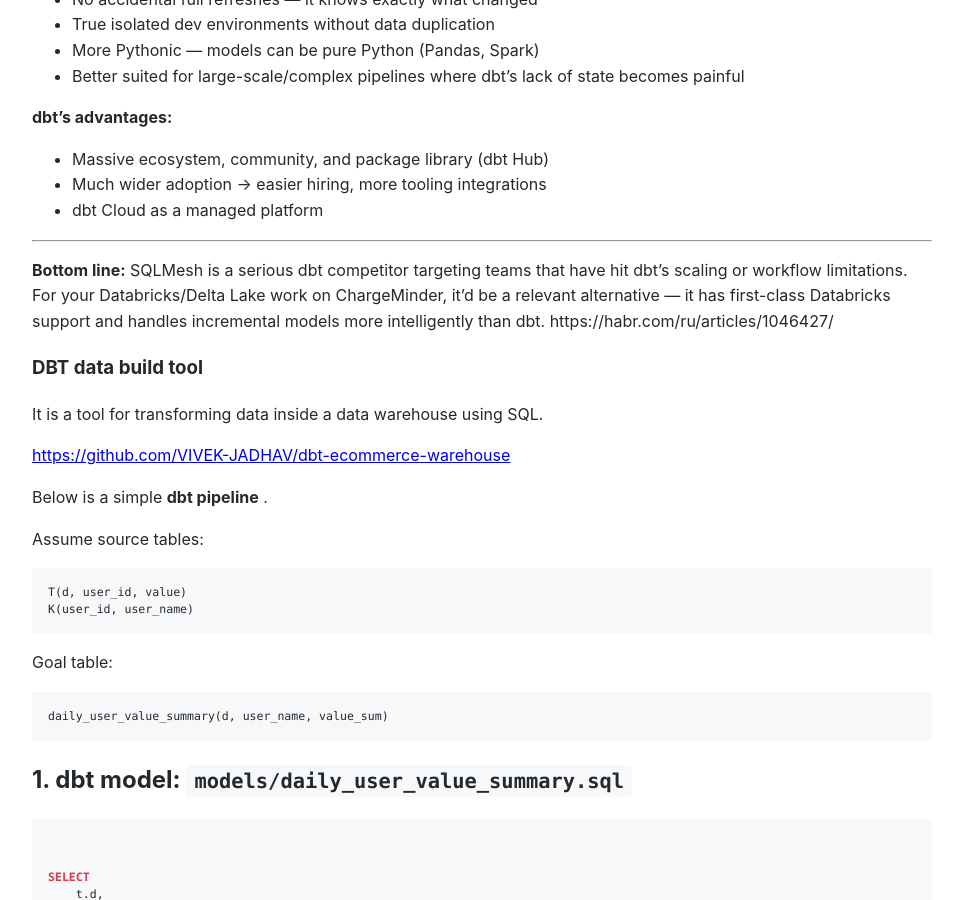
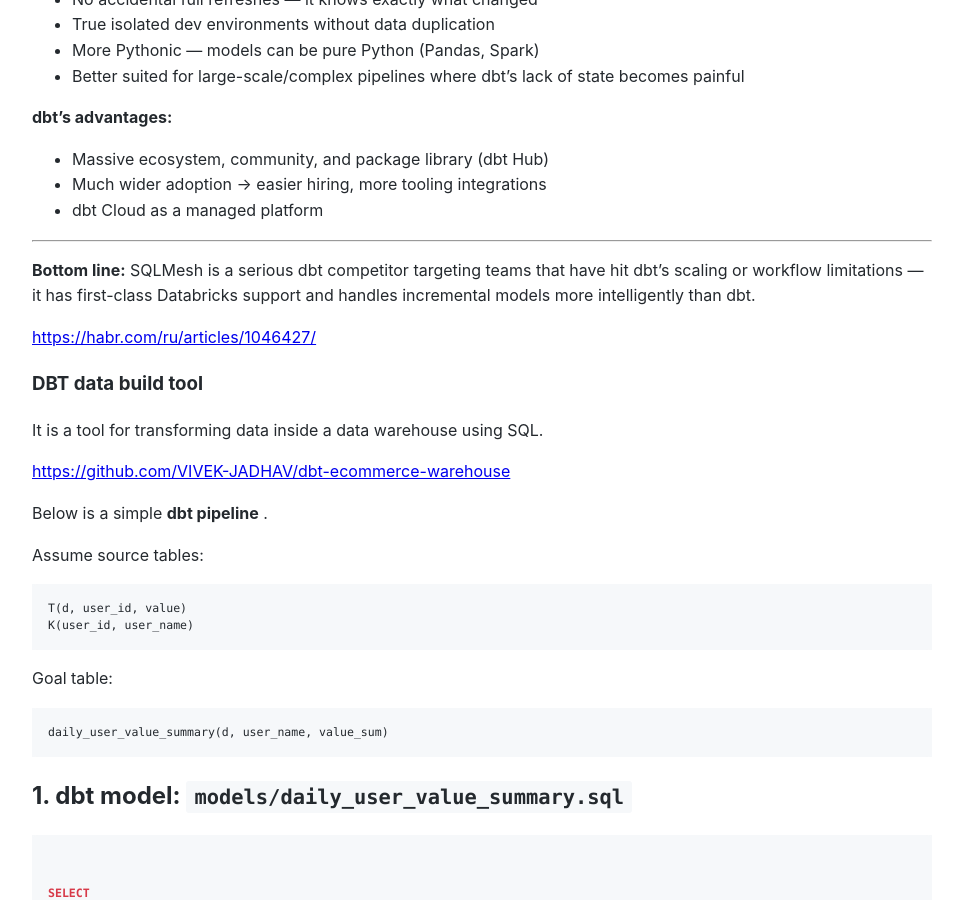
Before and after one commit to Michael-Lubinsky/michael-lubinsky.github.com, a Jekyll site: the page built from dbt/dbt.md, in a window 1280 px wide and 900 px high, scrolled down 956 px. Shown: the whole window, without its empty margins (158-1121 px from the left). Built offline with Jekyll 4.4.1, drawn with Linux system fonts in a browser that asks for light colours; our own code applies the rules of GitHub Pages for plain Markdown files.

Commit message:
Refine bottom line description for SQLMesh
Removed redundant text and improved clarity in the bottom line section.

```diff
--- a/dbt/dbt.md
+++ b/dbt/dbt.md
@@ -45,8 +45,9 @@
 
 ---
 
-**Bottom line:** SQLMesh is a serious dbt competitor targeting teams that have hit dbt's scaling or workflow limitations. For your Databricks/Delta Lake work on ChargeMinder, it'd be a relevant alternative — it has first-class Databricks support and handles incremental models more intelligently than dbt.
-https://habr.com/ru/articles/1046427/
+**Bottom line:** SQLMesh is a serious dbt competitor targeting teams that have hit dbt's scaling or workflow limitations   — it has first-class Databricks support and handles incremental models more intelligently than dbt.
+
+<https://habr.com/ru/articles/1046427/>
 
 ### DBT **data build tool**
 
```
